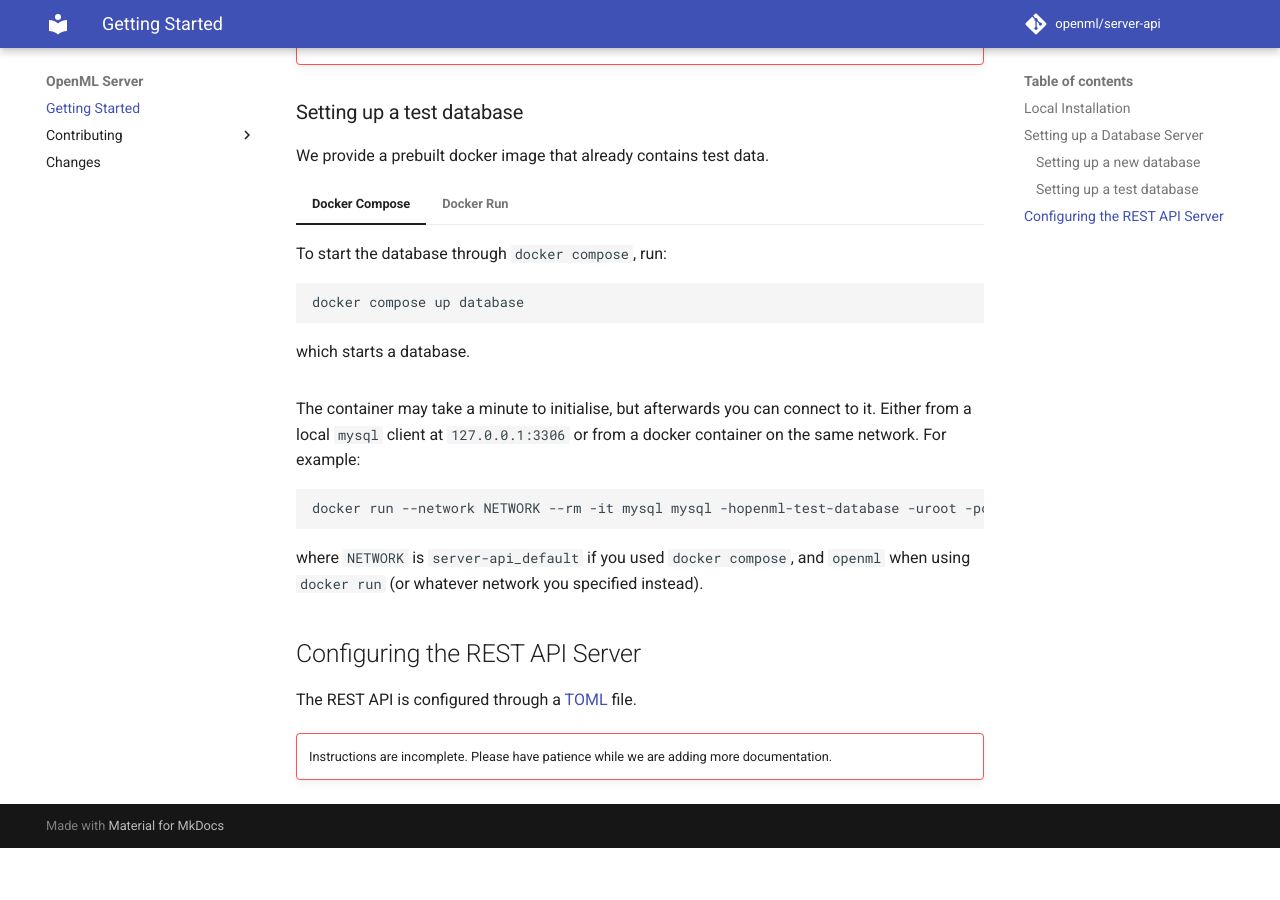
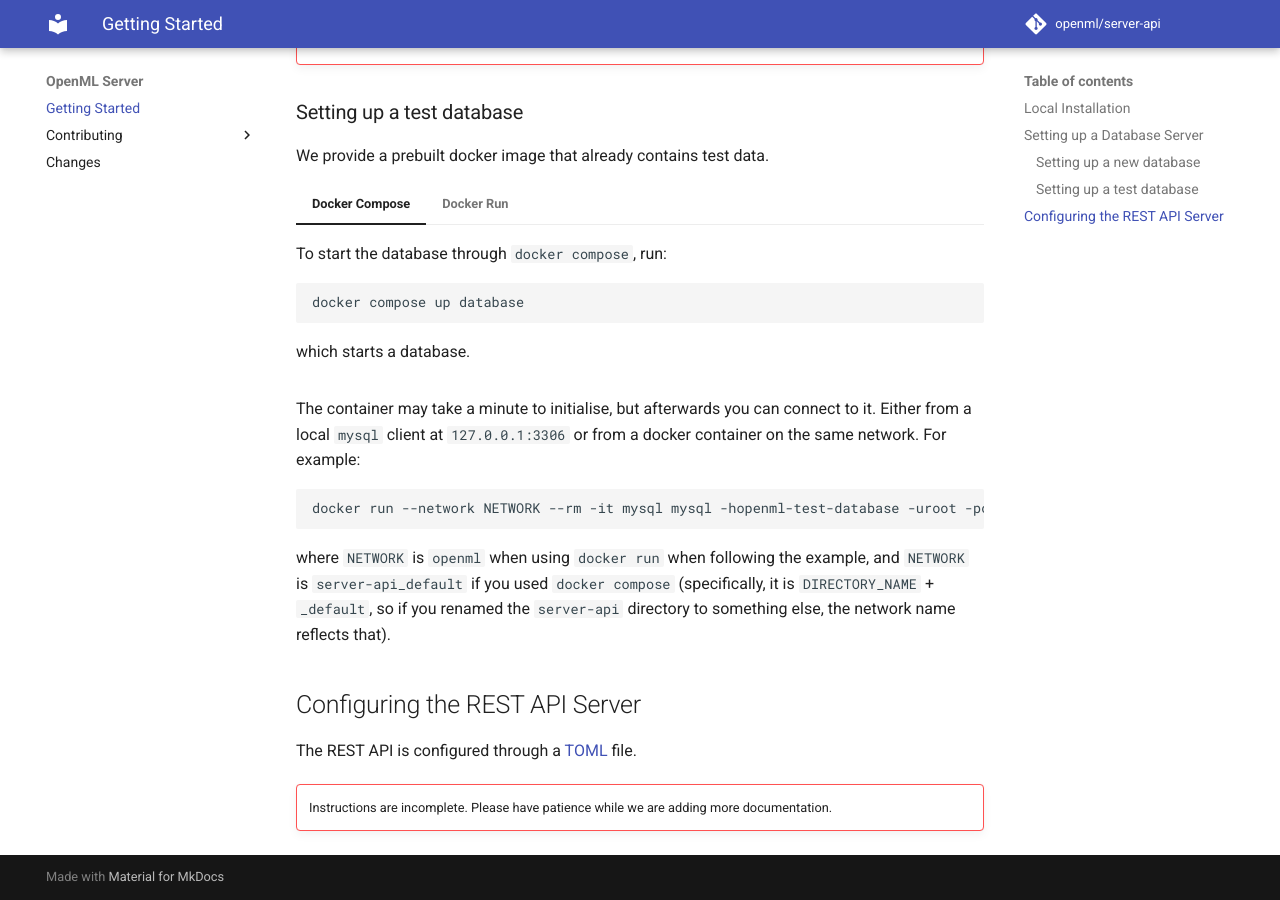
Before and after one commit to openml/server-api, an MkDocs documentation site: the page built from docs/installation.md, in a window 1280 px wide and 900 px high, scrolled down 1281 px. Built offline with MkDocs 1.6.1 and Material for MkDocs 9.7.7, drawn with Linux system fonts in a browser that asks for light colours; comment, search, counter and statistics services are not loaded; before the commit the page ends 2129 px from its top, so only the background shows below that.

Commit message:
Minor text changes and corrections

````diff
--- a/docs/installation.md
+++ b/docs/installation.md
@@ -115,8 +115,10 @@ on the same network. For example:
 ```bash
 docker run --network NETWORK --rm -it mysql mysql -hopenml-test-database -uroot -pok
 ```
-where `NETWORK` is `server-api_default` if you used `docker compose`, and `openml`
-when using `docker run` (or whatever network you specified instead).
+where `NETWORK` is `openml` when using `docker run` when following the example,
+and `NETWORK` is `server-api_default` if you used `docker compose` (specifically,
+it is `DIRECTORY_NAME` + `_default`, so if you renamed the `server-api` directory to
+something else, the network name reflects that).
 
 ## Configuring the REST API Server
 
````
Also changed, not shown: docs/contributing/contributing.md (+1 -1 lines), docs/contributing/documentation.md (+1 -1 lines), docs/contributing/index.md (+3 -3 lines).
